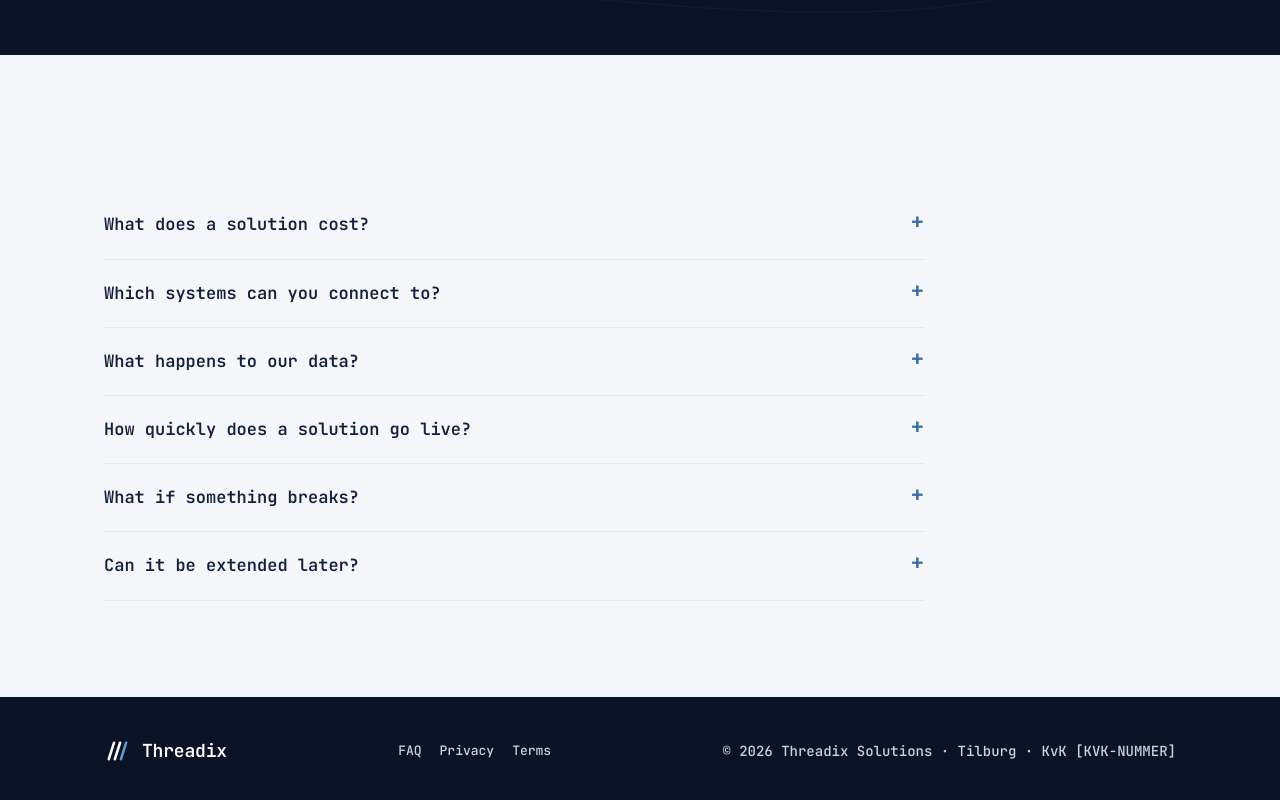
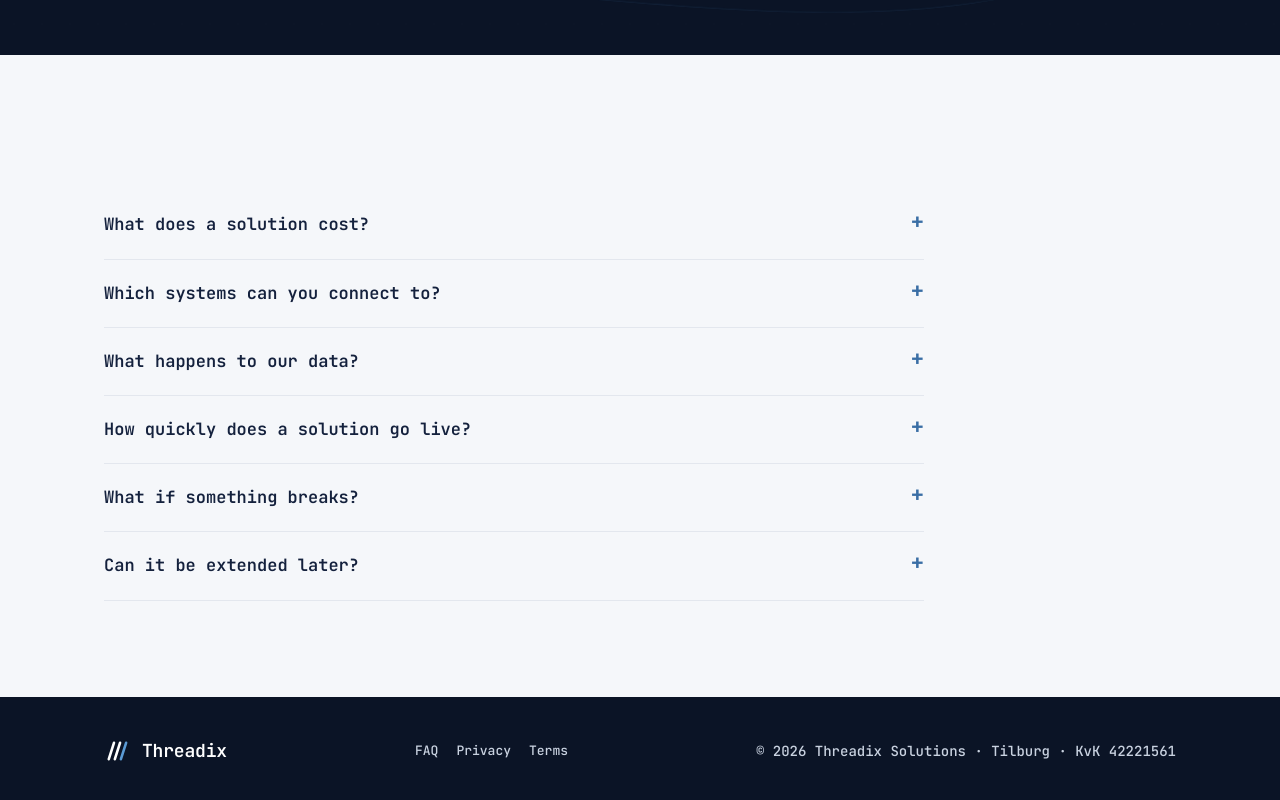
Before and after one commit to threadix-nl/threadix-nl.github.io, a plain HTML site: page en-faq.html in a window 1280 px wide. Shown: the part 354-1154 px from the top of the page. Drawn offline with Linux system fonts and the light colour scheme.

Commit message:
Update en-faq.html

```diff
--- a/en-faq.html
+++ b/en-faq.html
@@ -65,7 +65,7 @@
     <div class="wrap">
       <a class="brand" href="en.html"><img src="mark-wit.svg" alt=""><span>Threadix</span></a>
       <div class="footer-links"><a href="en-faq.html">FAQ</a><a href="privacy.html">Privacy</a><a href="voorwaarden.html">Terms</a></div>
-      <span class="mono">© 2026 Threadix Solutions · Tilburg · KvK [KVK-NUMMER]</span>
+      <span class="mono">© 2026 Threadix Solutions · Tilburg · KvK 42221561</span>
     </div>
   </footer>
 </body>
```
